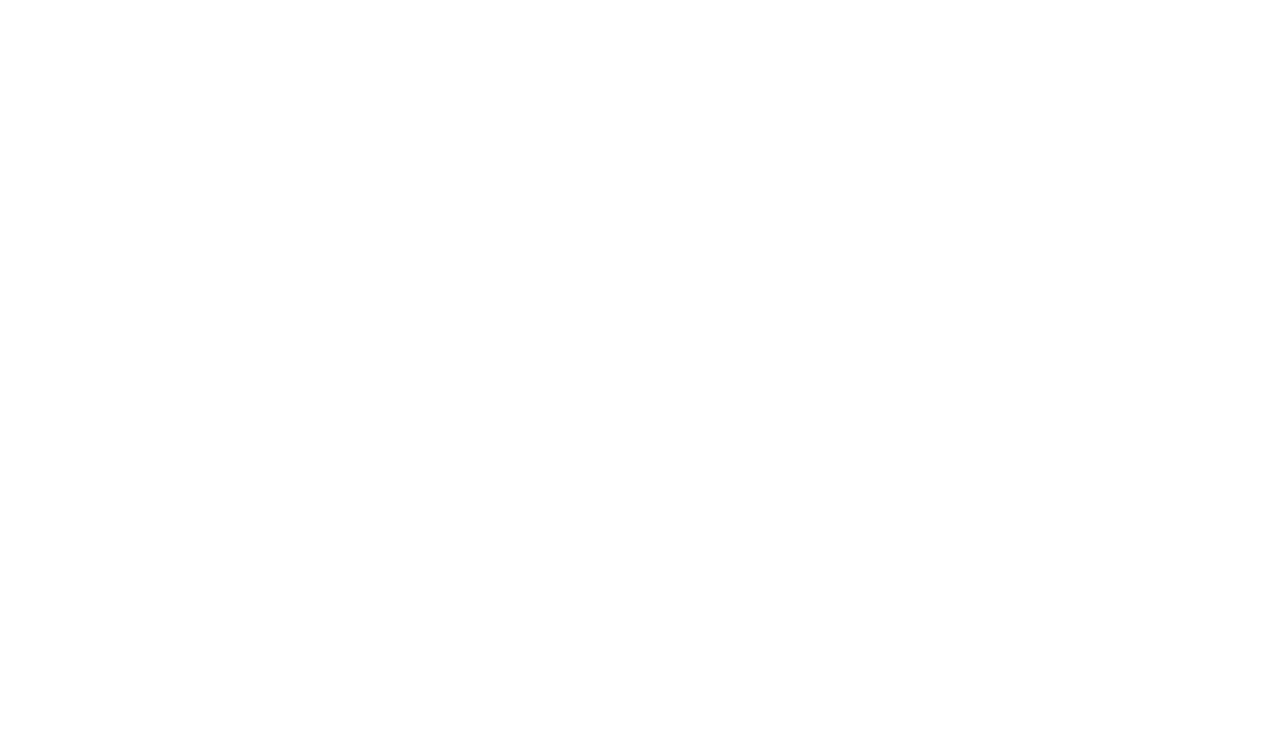
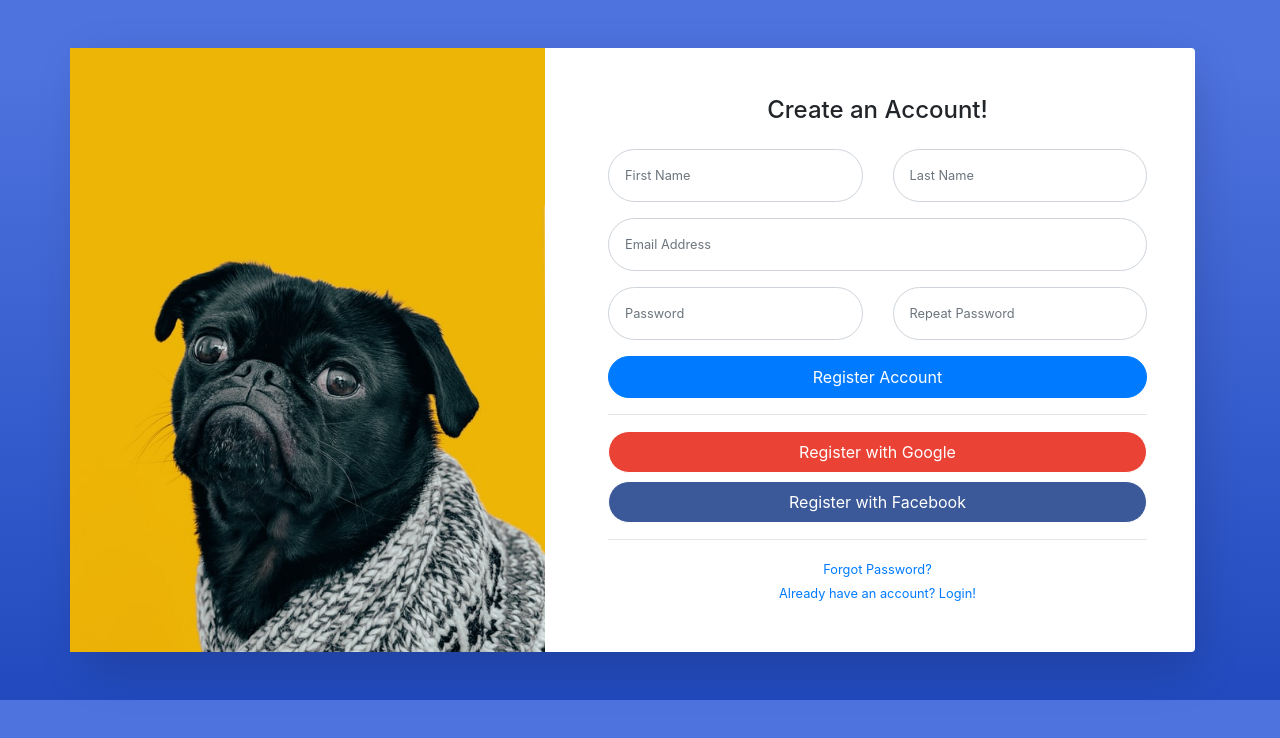
Before and after one commit to XuanHuy195/SB-Admin, a plain HTML site: page Register.html in a window 1280 px wide. Drawn offline with nearby package versions, Linux system fonts and the light colour scheme.

Commit message:
Register page

```diff
--- a/Register.html
+++ b/Register.html
@@ -1,18 +1,72 @@
 <!DOCTYPE html>
 <html lang="en">
   <head>
-    <meta charset="UTF-8">
-    <meta name="viewport" content="width=device-width, initial-scale=1.0">
+    <meta charset="UTF-8" />
+    <meta name="viewport" content="width=device-width, initial-scale=1.0" />
     <link
       rel="stylesheet"
       href="https://maxcdn.bootstrapcdn.com/bootstrap/4.0.0/css/bootstrap.min.css"
       integrity="sha384-Gn5384xqQ1aoWXA+058RXPxPg6fy4IWvTNh0E263XmFcJlSAwiGgFAW/dAiS6JXm"
       crossorigin="anonymous"
     />
-  <link rel="stylesheet" href="./style.css">
+    <link rel="stylesheet" href="./style.css" />
     <title>Document</title>
   </head>
-<body>
+  <body class="bg-gradient-primary">
+    <div class="container">
+          <div class="card border-0 shadow-lg my-5">
+            <div class="car-body p-0">
+              <div class="row">
+                <div class="col-lg-5 d-none bg-register-image d-lg-block"></div>
+                <div class="col-lg-7">
+                  <div class="p-5">
+                    <div class="text-center">
+                      <h4 class="text-gray-500 mb-4">Create an Account!</h4>
+                    </div>
+                    <form class="user">
+                        <div class="row">
+                            <div class="col-lg-6">
+                                <div class="form-group">
+                                    <input type="text" class="form-control form-control-user" placeholder="First Name">
+                                </div>
 
+                            </div>
+                            <div class="col-lg-6">
+                                <div class="form-group">
+                                    <input type="text" class="form-control form-control-user" placeholder="Last Name">
+                                </div>
+                            </div>
+                        </div>
+                        <div class="form-group">
+                            <input type="text" class="form-control form-control-user" placeholder="Email Address">
+                        </div>
+                        <div class="form-group">
+                        <div class="row">
+                            <div class="col-lg-6">
+                                <input type="password" class="form-control form-control-user" placeholder="Password" >
+                            </div>
+                            <div class="col-lg-6">
+                                <input type="password" class="form-control form-control-user" placeholder="Repeat Password">
+                            </div>
+                        </div>
+                    </div>
+                        <a href="#" class="btn btn-block btn-primary btn-user">Register Account</a>
+                    </form>
+                    <hr>
+                    <a href="#" class="btn btn-block btn-google btn-user">Register with Google</a>
+                    <a href="#" class="btn btn-primary btn-block btn-facebook btn-user">Register with Facebook</a>
+                    <hr>
+                    <div class="text-center">
+                        <a href="#" class="small">Forgot Password?</a>
+                    </div>
+                    <div class="text-center">
+                        <a href="Login.html" class="small">Already have an account? Login!</a>
+                    </div>
+                  </div>
+                </div>
+              </div>
+            </div>
+        </div>
+    </div>
   </body>
 </html>
--- a/style.css
+++ b/style.css
@@ -3,7 +3,11 @@
     background-size: cover;
     background-position: center;
 }
-
+.bg-register-image {
+    background-image: url(./assets/photo-dog-register.jpg);
+    background-size: cover;
+    background-position: center;
+}
 .form-control-user {
     font-size: 0.8rem;
     border-radius: 10rem;
```
Also changed, not shown: Login.html (+5 -5 lines), assets/photo-dog-register.jpg (added). Lines whose indentation alone changed are shown as unchanged.
